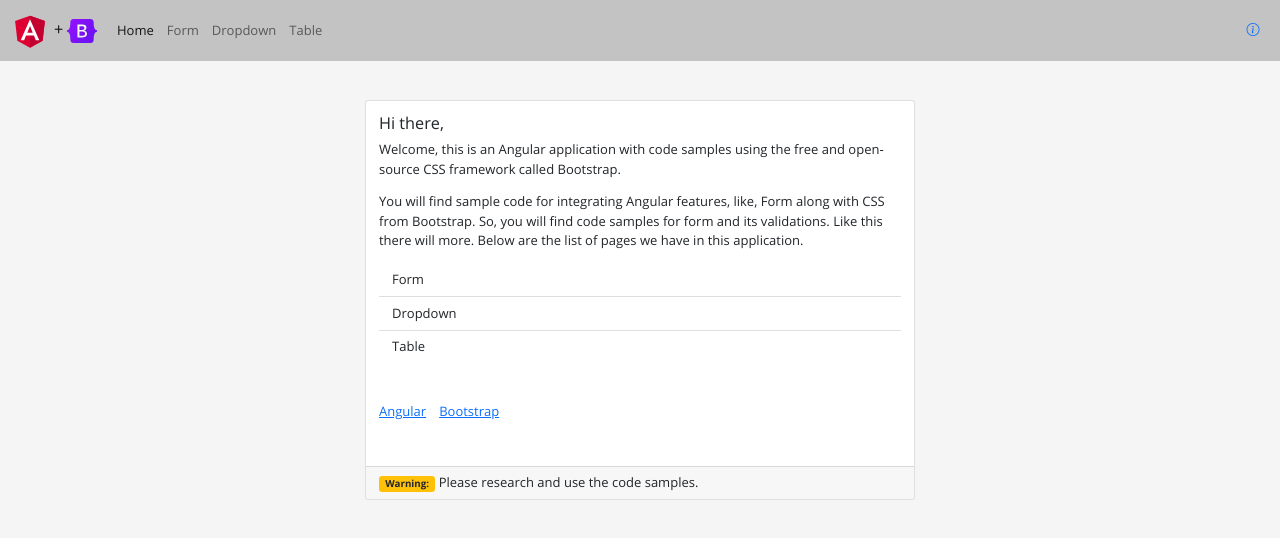
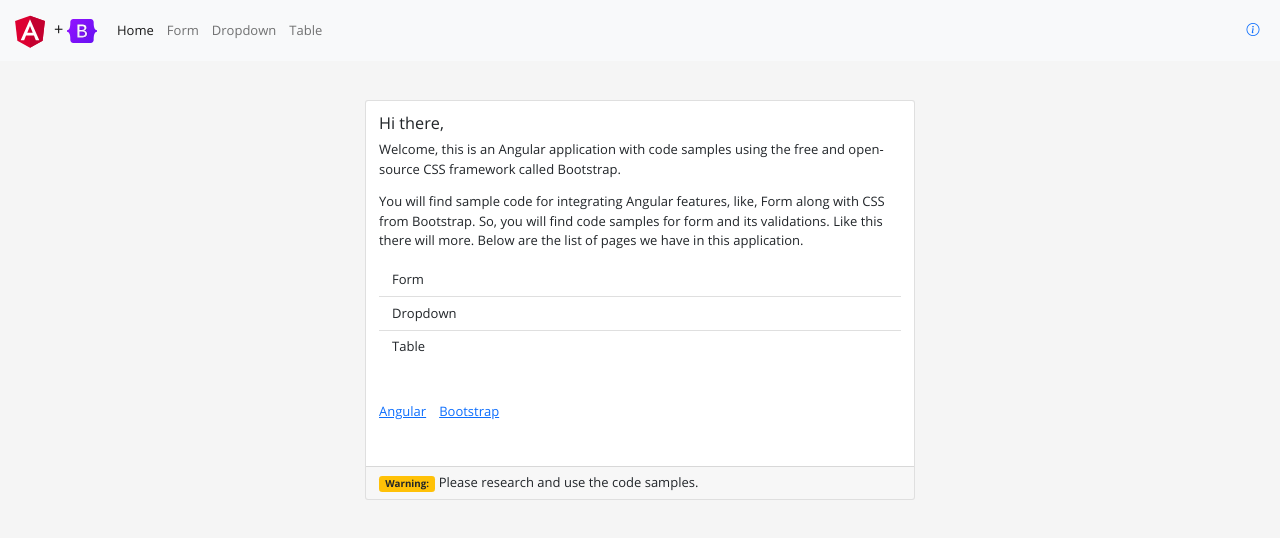
Before and after one commit to kumargandhi/angular-bootstrap-sample, an Angular app: page /home in a window 1280 px wide. Shown: the top 538 px of the page. Built offline with nearby package versions, Linux system fonts and the light colour scheme.

Commit message:
Adding ngx bootstrap to project

```diff
--- a/package.json
+++ b/package.json
@@ -27,6 +27,7 @@
     "bootstrap-icons": "^1.7.2",
     "jquery": "^3.6.0",
     "lodash": "^4.17.21",
+    "ngx-bootstrap": "^7.1.2",
     "rxjs": "~6.6.0",
     "tslib": "^2.3.0",
     "zone.js": "~0.11.4"
--- a/src/app/app.module.ts
+++ b/src/app/app.module.ts
@@ -12,6 +12,7 @@ import { FormAndFormArrayComponent } from './form/components/form-and-form-array
 import { FormValidationsComponent } from './form/components/form-validations/form-validations.component';
 import { SimpleFormComponent } from './form/components/simple-form/simple-form.component';
 import { HeaderComponent } from './commom/components/header/header.component';
+import { BrowserAnimationsModule } from '@angular/platform-browser/animations';
 
 @NgModule({
     declarations: [
@@ -30,6 +31,7 @@ import { HeaderComponent } from './commom/components/header/header.component';
         FormsModule,
         ReactiveFormsModule,
         AppRoutingModule,
+        BrowserAnimationsModule,
     ],
     providers: [],
     bootstrap: [AppComponent],
--- a/src/styles.scss
+++ b/src/styles.scss
@@ -31,3 +31,9 @@ body {
         padding-bottom: 15px;
     }
 }
+
+/* Importing Bootstrap SCSS file. */
+@import "~bootstrap/scss/bootstrap";
+
+/* Importing Datepicker SCSS file. */
+@import "~ngx-bootstrap/datepicker/bs-datepicker";
```
Lines whose indentation alone changed are shown as unchanged.
